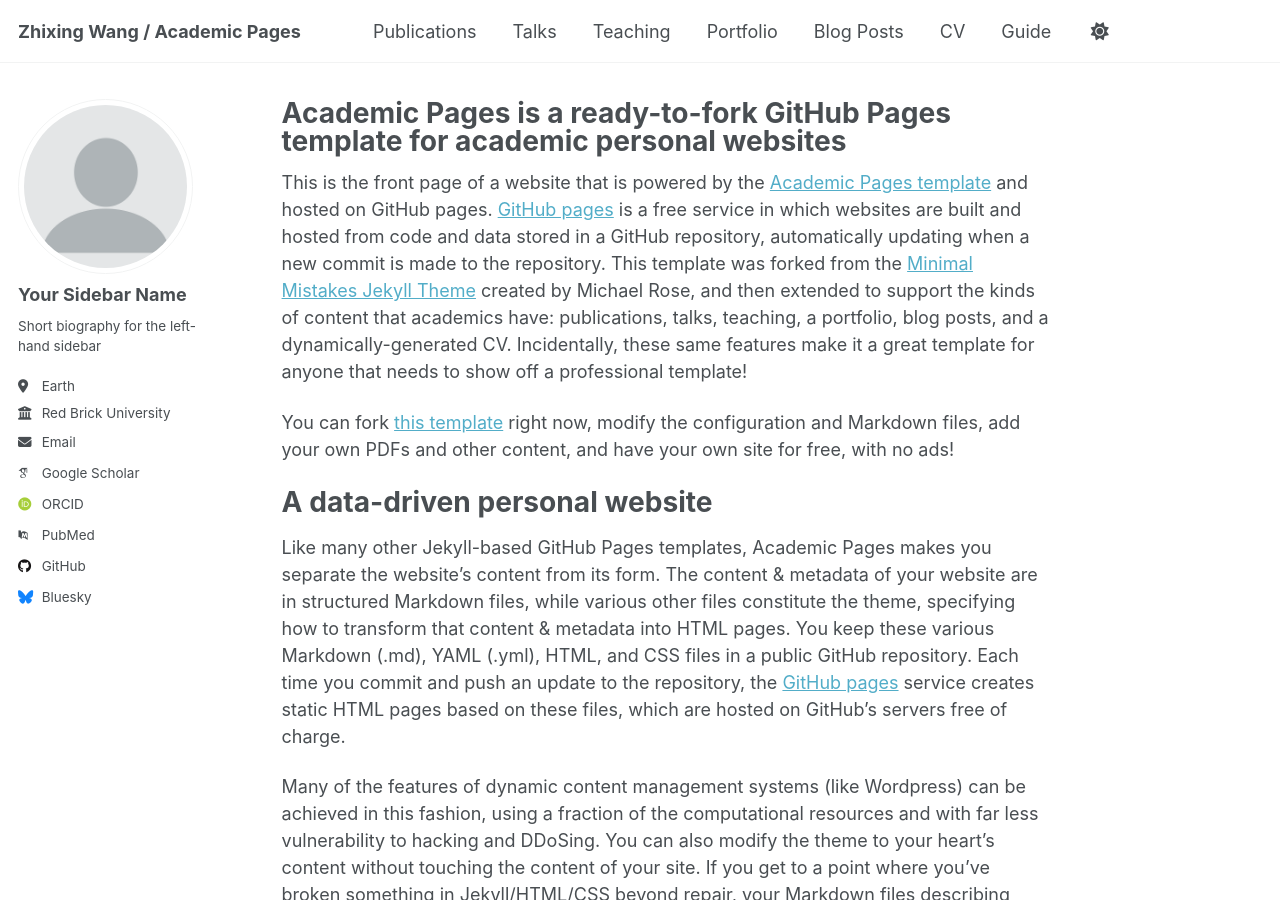
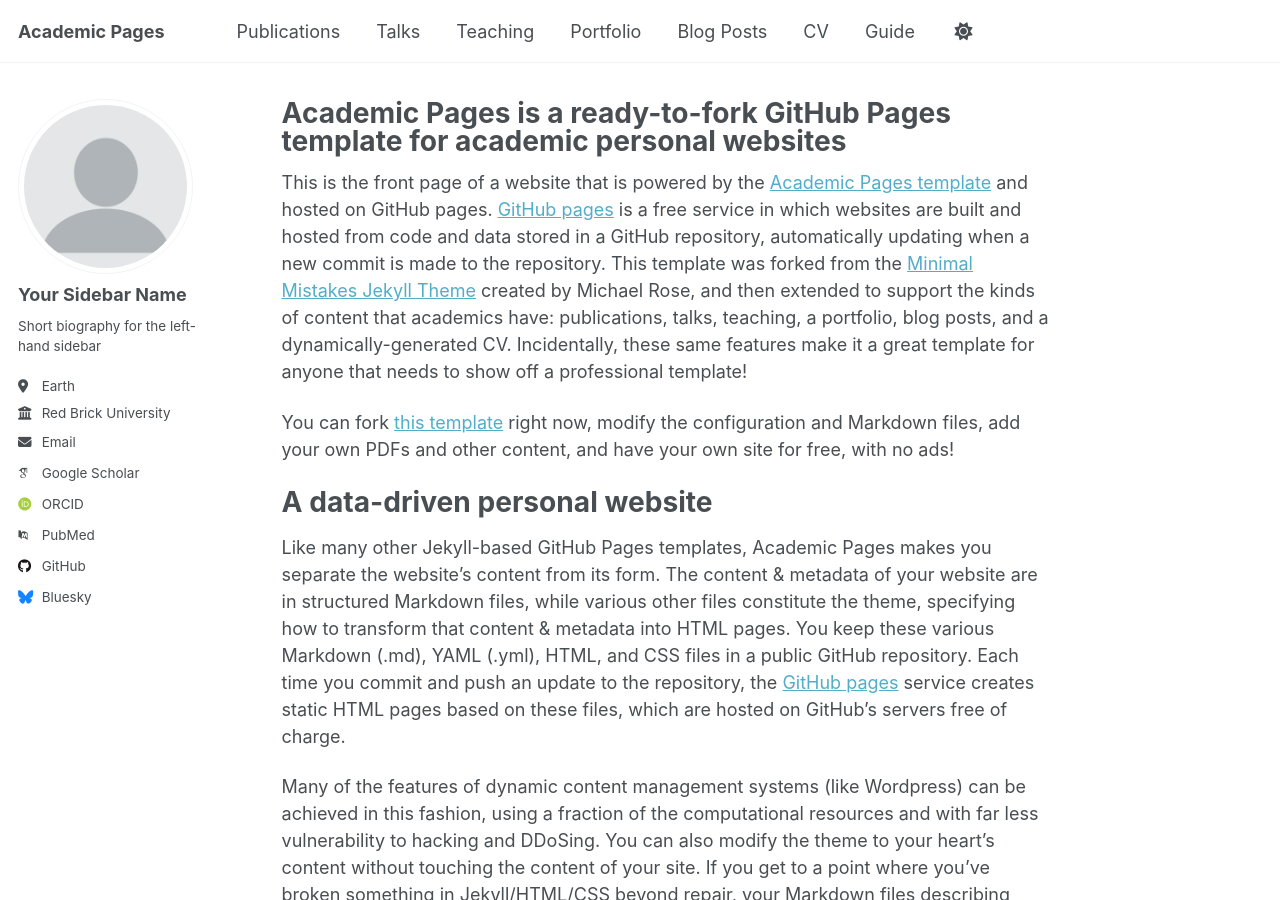
Before and after one commit to afrina-ceree/afrina-ceree.github.io, a Jekyll site: the page built from _pages/about.md, in a window 1280 px wide and 900 px high. Built offline with Jekyll 4.4.1, drawn with Linux system fonts in a browser that asks for light colours; some web fonts are replaced; a script that is not in the unit is left out.

Commit message:
Update _config.yml

```diff
--- a/_config.yml
+++ b/_config.yml
@@ -9,7 +9,7 @@
 # Basic Site Settings
 locale                   : "en-US"
 site_theme               : "default" # Currently available options are "default", "air"
-title                    : "Zhixing Wang / Academic Pages"
+title                    : "Academic Pages"
 title_separator          : "-"
 name                     : &name "Zhixing Wang"
 description              : &description "Zhixing Wang's Academic Portfolio"   # Update this with a general description of your site, this is the default if not overridden by a page
```
